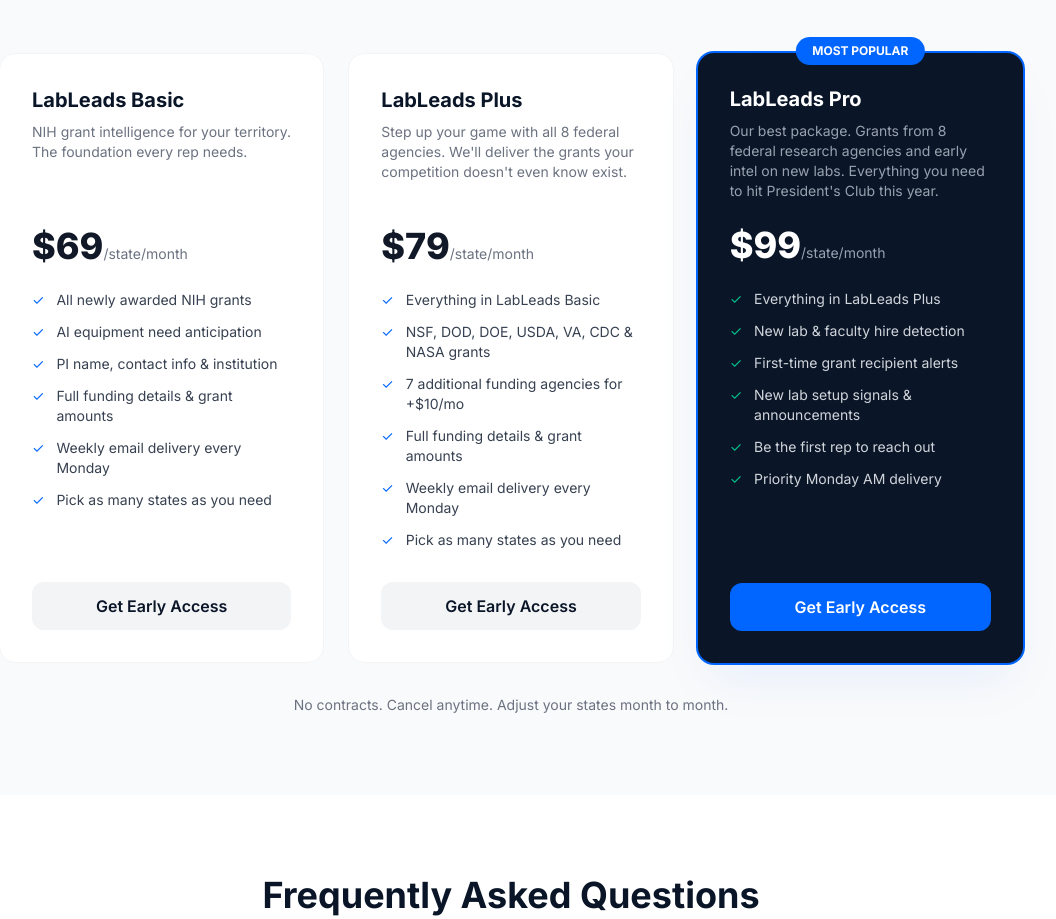
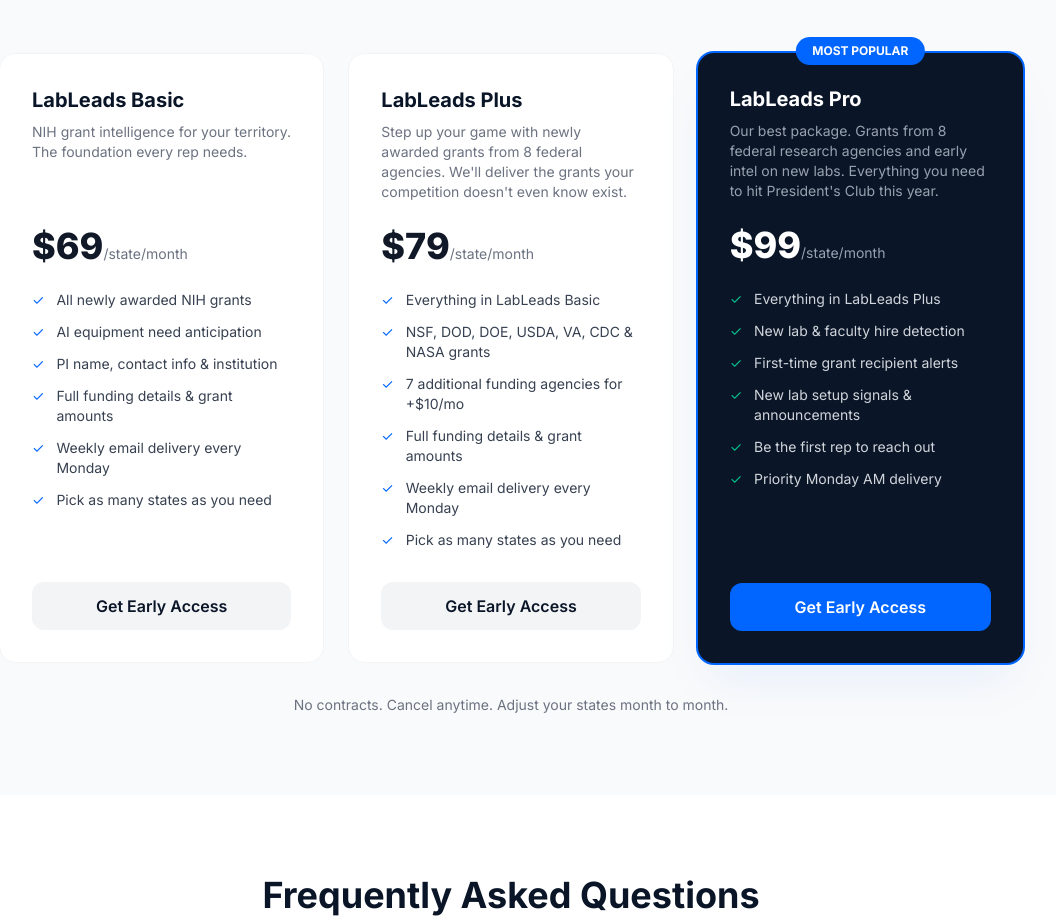
Before and after one commit to lableadmanager-bit/lableadspro-website, a Next.js app: page / in a window 1280 px wide. Shown: the part 3940-4859 px from the top of the page, without its empty margins (129-1185 px from the left). Built offline with nearby package versions, Linux system fonts and the light colour scheme.

Commit message:
Plus description: 'newly awarded grants from 8 federal agencies'

```diff
--- a/src/components/Pricing.tsx
+++ b/src/components/Pricing.tsx
@@ -19,7 +19,7 @@
     name: "LabLeads Plus",
     price: "$79",
     period: "/state/month",
-    description: "Step up your game with all 8 federal agencies. We'll deliver the grants your competition doesn't even know exist.",
+    description: "Step up your game with newly awarded grants from 8 federal agencies. We'll deliver the grants your competition doesn't even know exist.",
     features: [
       "Everything in LabLeads Basic",
       "NSF, DOD, DOE, USDA, VA, CDC & NASA grants",
```
